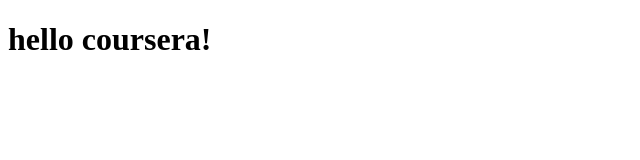
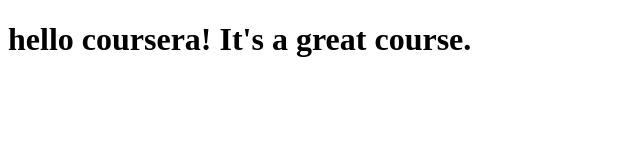
Before and after one commit to jaegyoo/coursera-test, a plain HTML site: page site/index.htm in a window 1280 px wide. Shown: the whole page, without its empty margins (0-640 px from the left). Drawn offline with Linux system fonts and the light colour scheme.

Commit message:
small addition to our page content.

```diff
--- a/site/index.htm
+++ b/site/index.htm
@@ -4,6 +4,6 @@
 	<title>hello coursera!</title>
 </head>
 <body>
-<h1>hello coursera!</h1>
+<h1>hello coursera! It's a great course.</h1>
 </body>
 </html>
```
